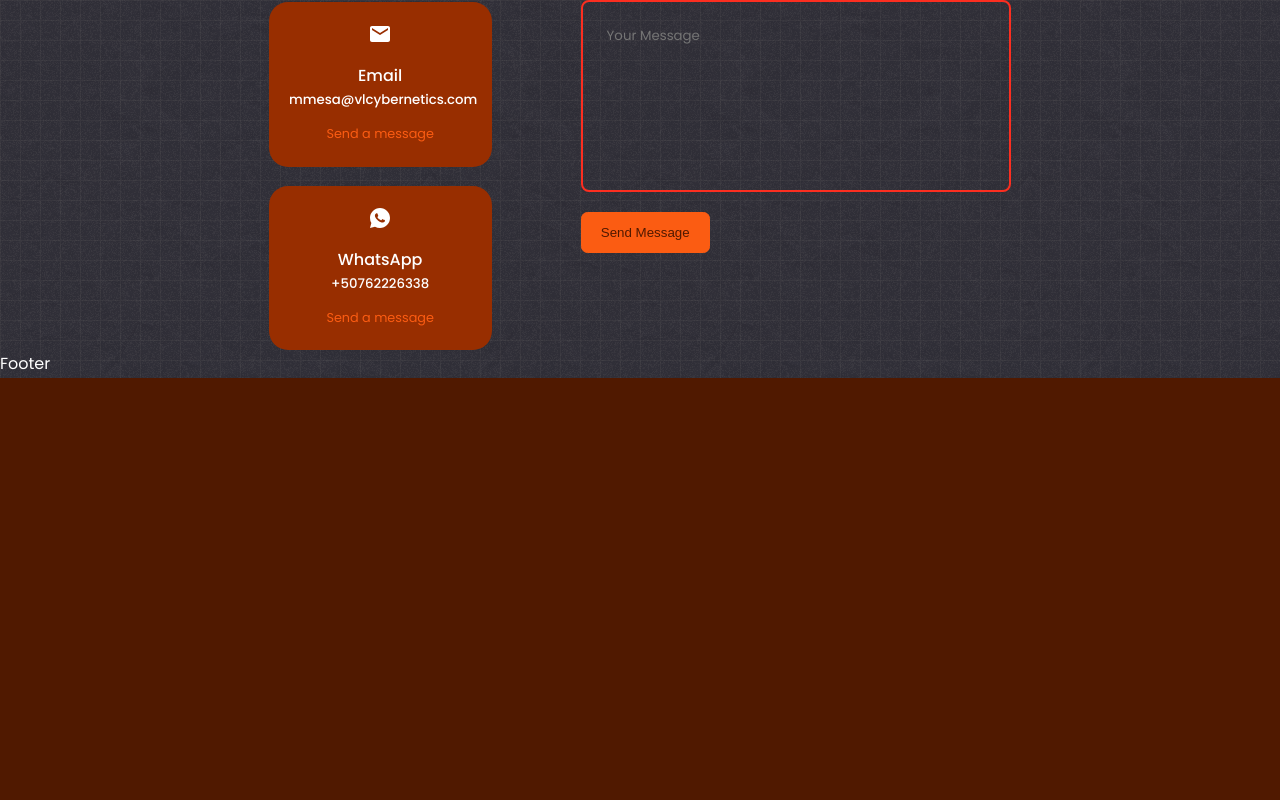
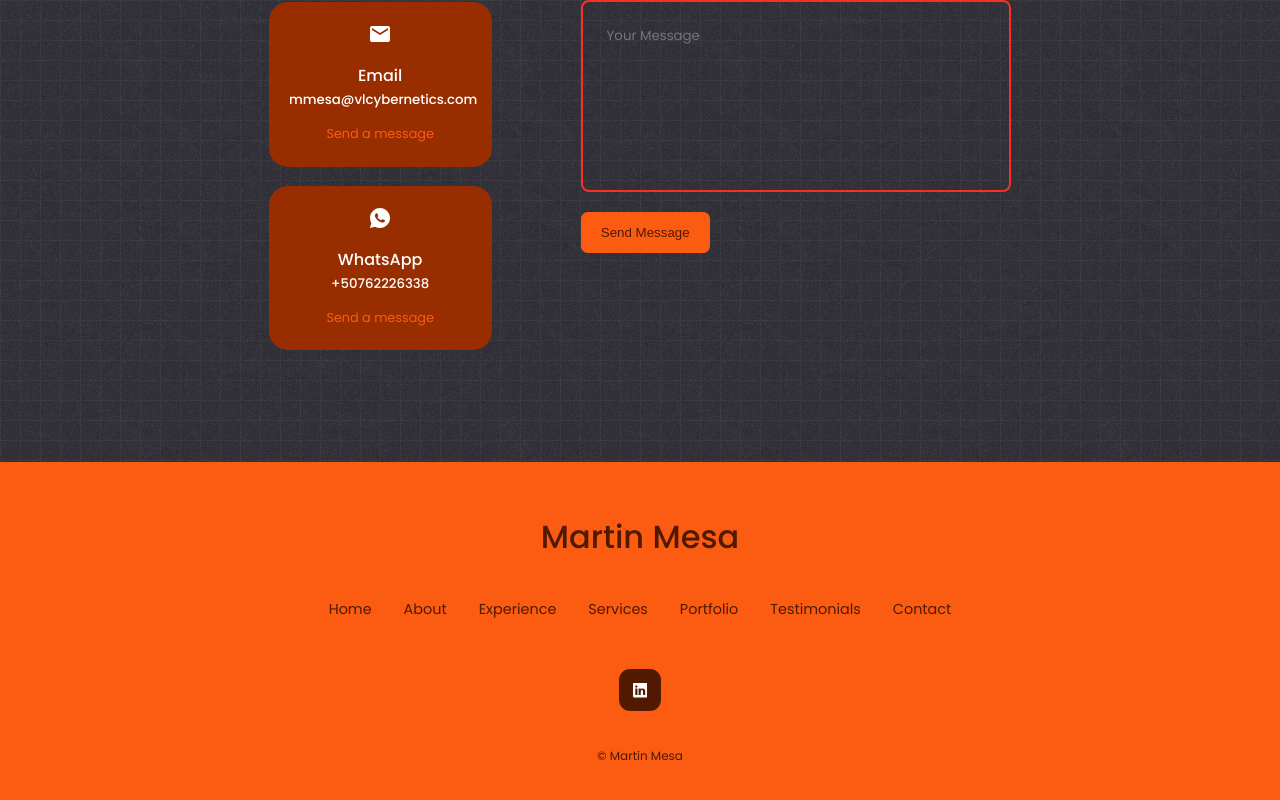
Before and after one commit to Raptr12/Portfolio-Website, a React (Create React App) app: page / in a window 1280 px wide. Shown: the part 5359-6159 px from the top of the page. Before the commit the page ends 5737 px from the top, so only its background shows below. Built offline with nearby package versions, Linux system fonts and the light colour scheme.

Commit message:
Footer Section Completed

```diff
--- a/src/components/footer/Footer.jsx
+++ b/src/components/footer/Footer.jsx
@@ -1,9 +1,30 @@
 import React from 'react'
 import './footer.css'
+import {BsLinkedin} from 'react-icons/bs'
 
 const Footer = () => {
   return (
-    <div>Footer</div>
+    <footer>
+      <a href="#" className='footer__logo'>Martin Mesa</a>
+
+      <ul className='permalinks'>
+        <li><a href="#">Home</a></li>
+        <li><a href="#about">About</a></li>
+        <li><a href="#experience">Experience</a></li>
+        <li><a href="#services">Services</a></li>
+        <li><a href="#portfolio">Portfolio</a></li>
+        <li><a href="#testimonials">Testimonials</a></li>
+        <li><a href="#contact">Contact</a></li>
+      </ul>
+
+      <div className="footer__socials">
+        <a href="https://www.linkedin.com/in/martin-mesa-0b86b2235/"><BsLinkedin/></a>
+      </div>
+
+      <div className="footer__copyright">
+        <small>&copy; Martin Mesa</small>
+      </div>
+    </footer>
   )
 }
 
--- a/src/components/footer/footer.css
+++ b/src/components/footer/footer.css
@@ -0,0 +1,63 @@
+footer {
+    background: var(--color-primary);
+    padding: 3rem 0;
+    text-align: center;
+    font-size: 0.9rem;
+    margin-top: 7rem;
+}
+
+footer a {
+    color: var(--color-bg);
+}
+.footer__logo {
+    font-size: 2rem;
+    font-weight: 500;
+    margin-bottom: 2rem;
+    display: inline-block;
+}
+
+.permalinks {
+    display: flex;
+    flex-wrap: wrap;
+    justify-content: center;
+    gap: 2rem;
+    margin: 0 auto 3rem;
+}
+
+.footer__socials {
+    display: flex;
+    justify-content: center;
+    gap: 1rem;
+    margin-bottom: 2rem;
+}
+
+.footer__socials a {
+    background: var(--color-bg);
+    color: var(--color-white);
+    padding: 0.8rem;
+    border-radius: 0.7rem;
+    display: flex;
+    border: 1px solid transparent;
+}
+
+.footer__socials a:hover {
+    background: transparent;
+    color: var(--color-bg);
+    border-color: var(--color-bg);
+}
+
+.footer__copyright {
+    margin-bottom: 4rem;
+    color: var(--color-bg);
+}
+
+/*===============MEDIA QUERIES (SMALL DEVICES)=============================*/
+@media screen and (max-width: 600px){
+    .permalinks {
+        flex-direction: column;
+        gap: 1.5rem;
+    }
+    .footer__socials {
+        margin-bottom: 2.6rem;
+    }
+}
```
